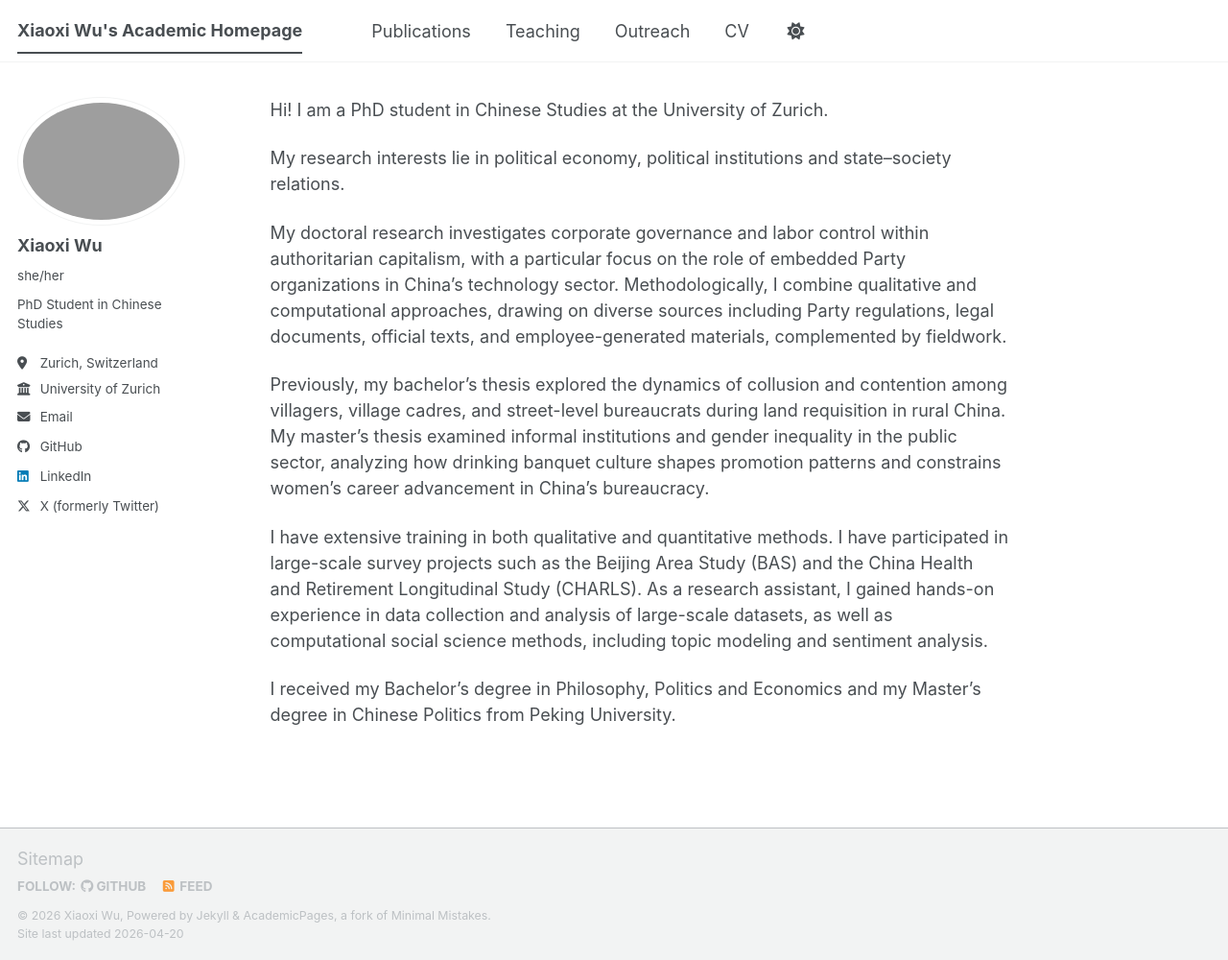
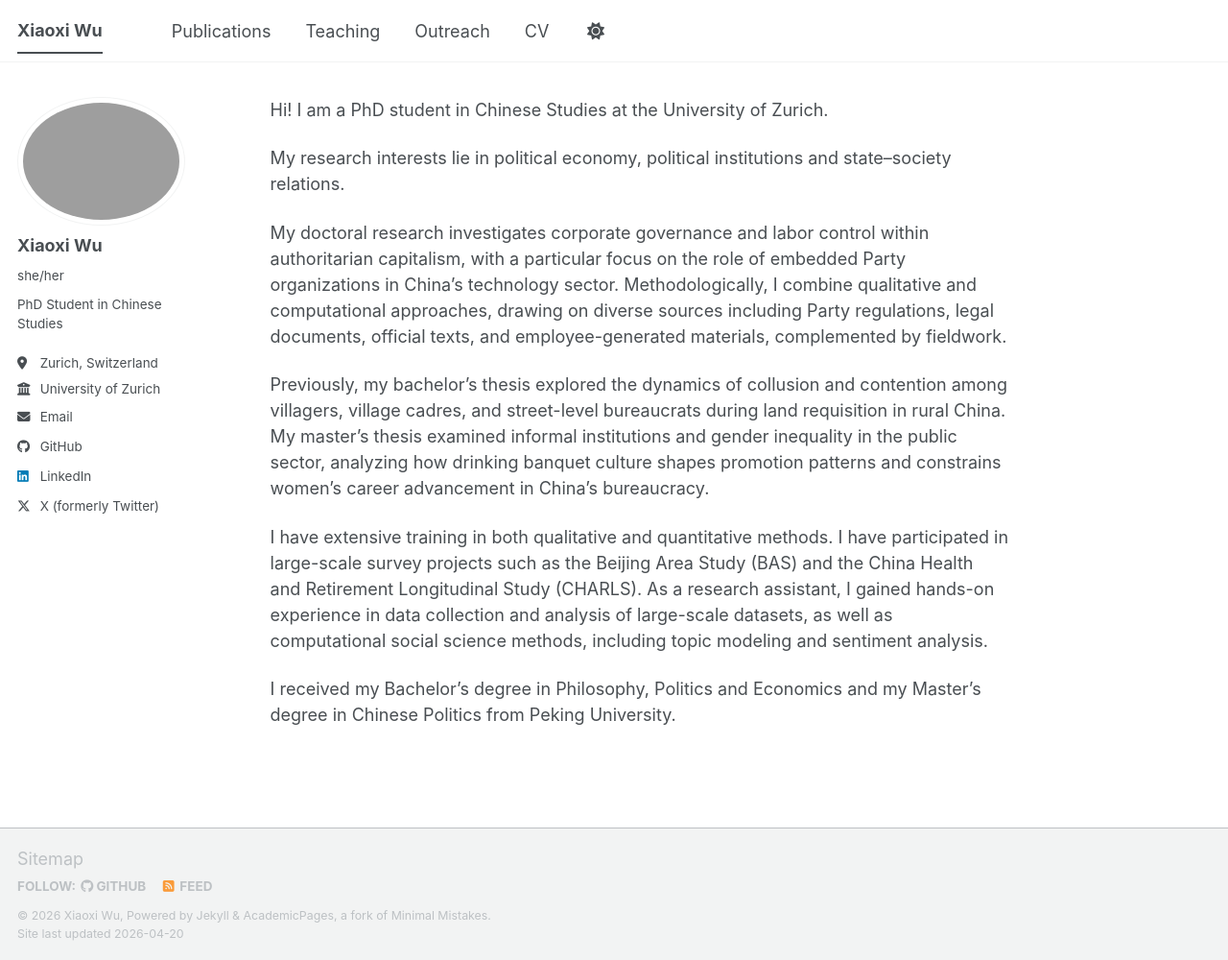
Before and after one commit to wuxiaoxi-xx/wuxiaoxi-xx.github.io, a Jekyll site: the page built from _pages/about.md, in a window 1280 px wide and 1000 px high. Shown: the whole window at 96% size. Built offline with Jekyll 4.4.1, drawn with Linux system fonts in a browser that asks for light colours; a script bundle is joined from its source files by our own code; library files that are not in the unit come from our copies.

Commit message:
Update _config.yml

```diff
--- a/_config.yml
+++ b/_config.yml
@@ -9,7 +9,7 @@
 # Basic Site Settings
 locale                   : "en-US"
 site_theme               : "default" # The available themes options are "default", "air", "sunrise", "mint", "dirt" and "contrast"
-title                    : "Xiaoxi Wu's Academic Homepage"
+title                    : "Xiaoxi Wu"
 title_separator          : "-"
 name                     : &name "Xiaoxi Wu"
 description              : &description "PhD Candidate | Chinese Studies"   # Update this with a general description of your site, this is the default if not overridden by a page
```
